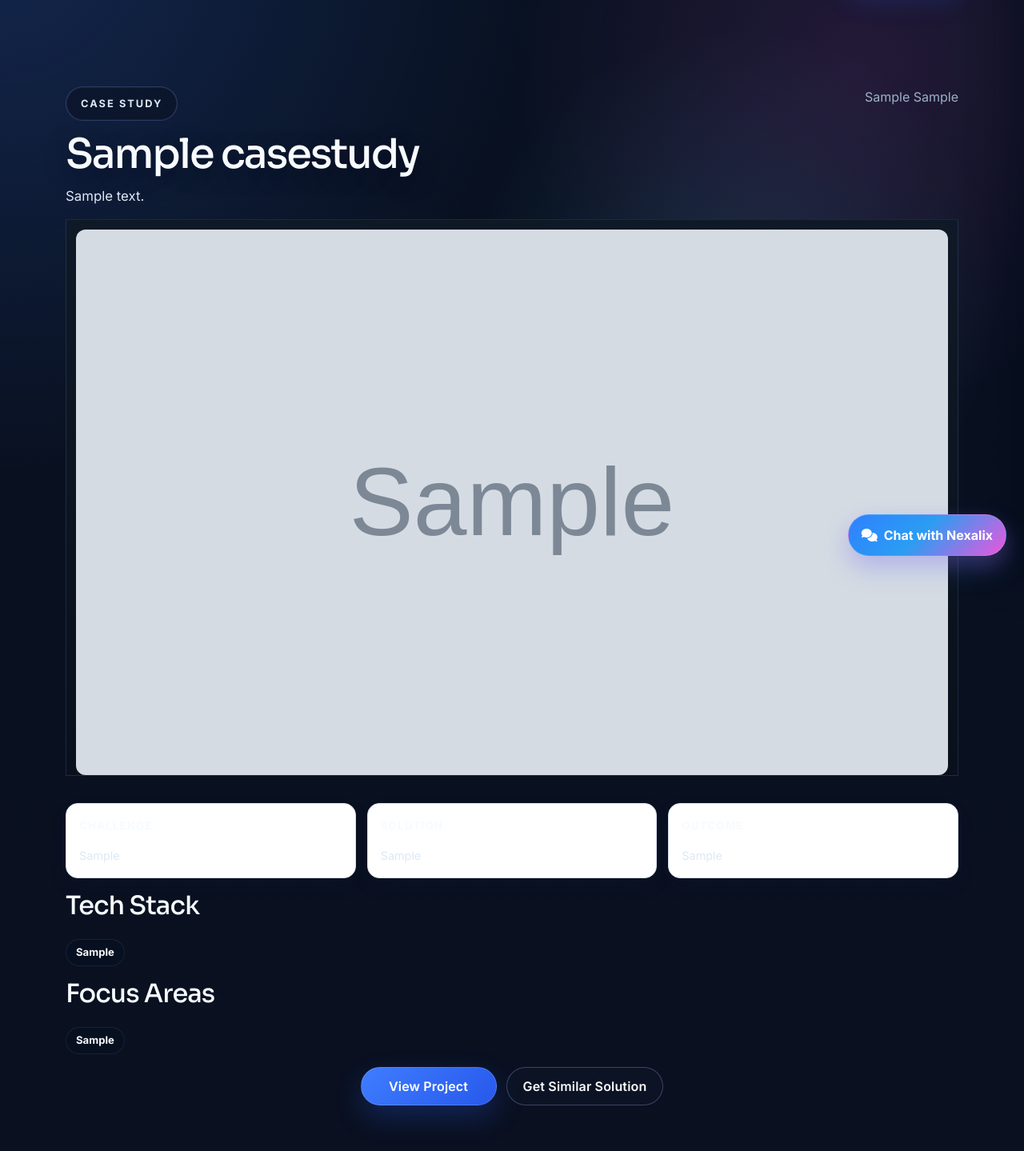
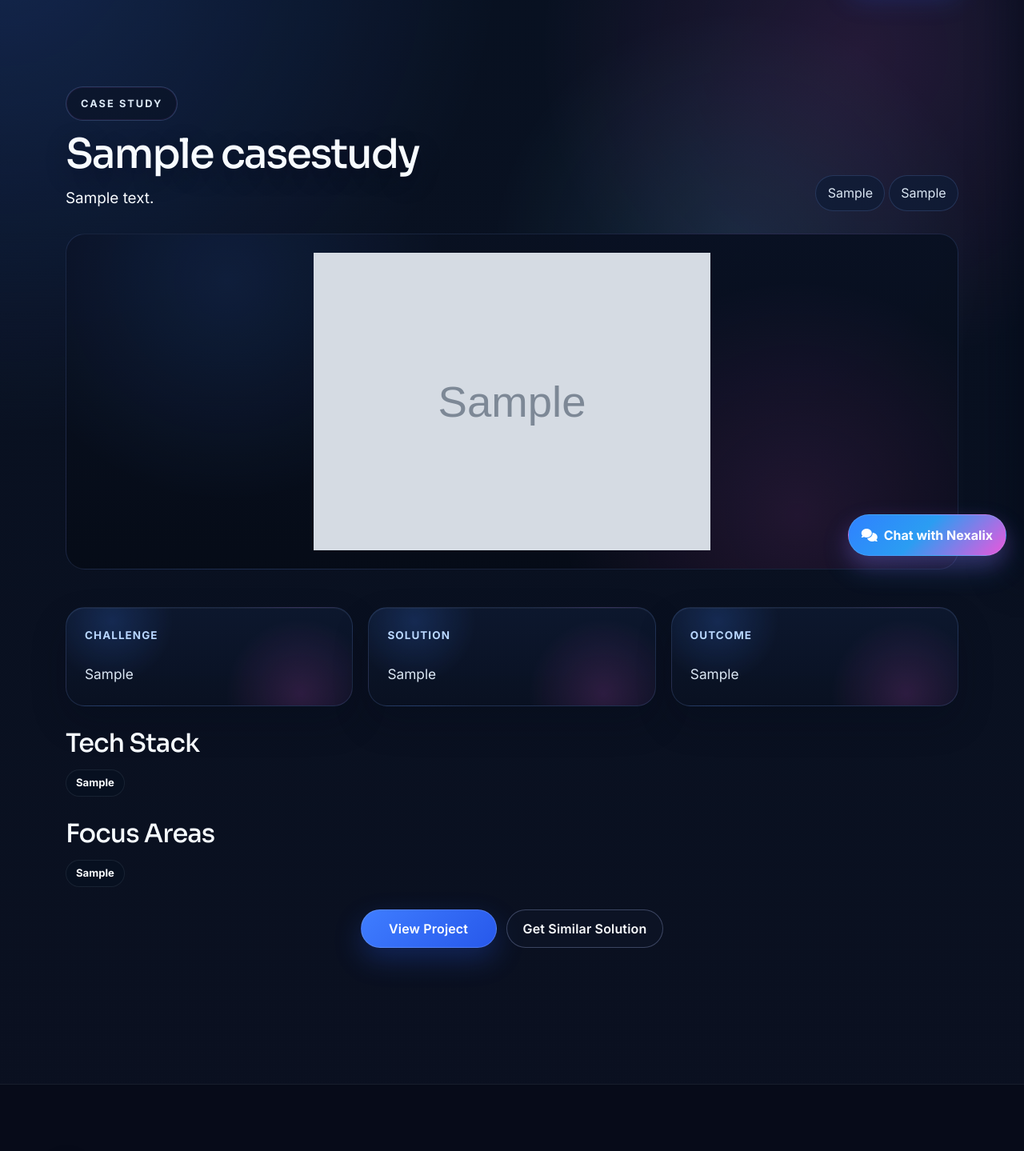
Before and after one commit to DengAchiek/nexalix, a Django app: a page that uses nexalix_app/templates/case_study_detail.html in a window 1280 px wide; the page is wider, and only the part inside the window is pictured. Shown: the part 83-1522 px from the top of that part at 80% size. Run offline with Django 5.2, Linux system fonts and the light colour scheme; data comes from the database, SQL or seed files in the repository; tables that the repository leaves empty hold one stand-in row (values such as "Sample post"); grey boxes marked "Sample" are stand-in pictures.

Commit message:
Refine case study detail presentation

```diff
--- a/nexalix_app/templates/case_study_detail.html
+++ b/nexalix_app/templates/case_study_detail.html
@@ -3,6 +3,118 @@
 {% load static %}
 
 {% block title %}{{ meta_title|default:page_title|default:'Case Study - Nexalix Technologies' }}{% endblock %}
+{% block body_class %}case-study-detail-page{% endblock %}
+
+{% block extra_css %}
+<style>
+body.theme-future.case-study-detail-page .case-study-detail-shell {
+    gap: clamp(1.4rem, 2.2vw, 2.3rem);
+}
+
+body.theme-future.case-study-detail-page .case-study-detail-top {
+    align-items: end;
+    gap: 1rem 1.5rem;
+}
+
+body.theme-future.case-study-detail-page .case-study-detail-top h1 {
+    max-width: 14ch;
+}
+
+body.theme-future.case-study-detail-page .case-study-detail-top .service-detail-subheading {
+    max-width: 76ch;
+    font-size: clamp(1.04rem, 0.96rem + 0.3vw, 1.18rem);
+    line-height: 1.72;
+    color: var(--future-text-main);
+}
+
+body.theme-future.case-study-detail-page .case-study-detail-meta {
+    gap: 0.55rem;
+}
+
+body.theme-future.case-study-detail-page .case-study-detail-meta span {
+    display: inline-flex;
+    align-items: center;
+    justify-content: center;
+    padding: 0.55rem 0.9rem;
+    border-radius: 999px;
+    background: rgba(16, 28, 54, 0.8);
+    border: 1px solid rgba(129, 173, 255, 0.18);
+    color: var(--future-text-medium);
+}
+
+body.theme-future.case-study-detail-page .case-image-wrapper-detail {
+    display: flex;
+    align-items: center;
+    justify-content: center;
+    min-height: clamp(220px, 26vw, 320px);
+    max-height: clamp(260px, 38vw, 420px);
+    padding: clamp(1rem, 1.8vw, 1.5rem);
+    border-radius: 24px;
+    background:
+        radial-gradient(circle at 18% 14%, rgba(63, 132, 255, 0.12), transparent 28%),
+        radial-gradient(circle at 82% 84%, rgba(226, 84, 216, 0.12), transparent 30%),
+        linear-gradient(180deg, rgba(9, 17, 34, 0.98), rgba(6, 12, 24, 0.98));
+}
+
+body.theme-future.case-study-detail-page .case-image-wrapper-detail .case-image {
+    width: 100%;
+    height: 100%;
+    max-height: clamp(200px, 34vw, 380px);
+    object-fit: contain;
+    object-position: center;
+    border-radius: 20px;
+}
+
+body.theme-future.case-study-detail-page .case-study-detail-grid {
+    gap: clamp(1rem, 1.5vw, 1.35rem);
+}
+
+body.theme-future.case-study-detail-page .case-study-detail-card {
+    border-radius: 24px;
+    padding: clamp(1.15rem, 1.8vw, 1.45rem);
+    background:
+        radial-gradient(circle at 16% 14%, rgba(63, 132, 255, 0.18), transparent 24%),
+        radial-gradient(circle at 82% 88%, rgba(226, 84, 216, 0.16), transparent 30%),
+        linear-gradient(180deg, rgba(13, 24, 46, 0.96), rgba(9, 17, 34, 0.98));
+    border: 1px solid rgba(129, 173, 255, 0.16);
+    box-shadow:
+        inset 0 1px 0 rgba(255, 255, 255, 0.05),
+        0 20px 44px rgba(3, 8, 22, 0.22);
+}
+
+body.theme-future.case-study-detail-page .case-study-detail-card span {
+    margin-bottom: 0.85rem;
+    color: #b9d7ff;
+}
+
+body.theme-future.case-study-detail-page .case-study-detail-card p {
+    display: block;
+    overflow: visible;
+    -webkit-line-clamp: unset;
+    font-size: clamp(0.98rem, 0.94rem + 0.2vw, 1.08rem);
+    line-height: 1.78;
+    color: var(--future-text-medium);
+}
+
+body.theme-future.case-study-detail-page .case-study-tech {
+    gap: 0.8rem;
+}
+
+body.theme-future.case-study-detail-page .case-study-tech h2 {
+    margin-bottom: 0;
+}
+
+@media (max-width: 980px) {
+    body.theme-future.case-study-detail-page .case-study-detail-top {
+        align-items: flex-start;
+    }
+
+    body.theme-future.case-study-detail-page .case-image-wrapper-detail {
+        max-height: none;
+    }
+}
+</style>
+{% endblock %}
 
 {% block content %}
 <section class="page-block">
```
